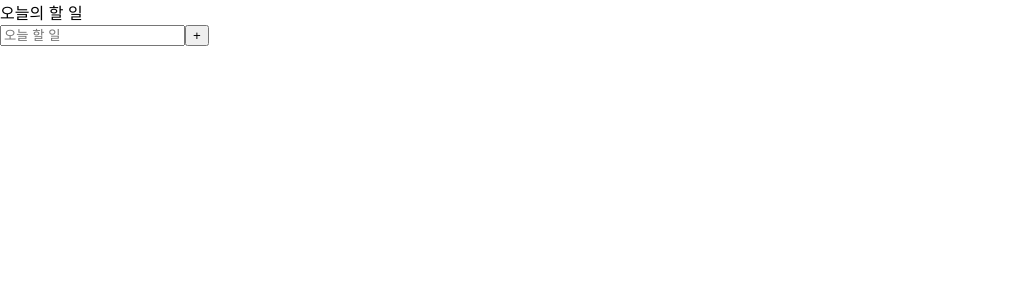
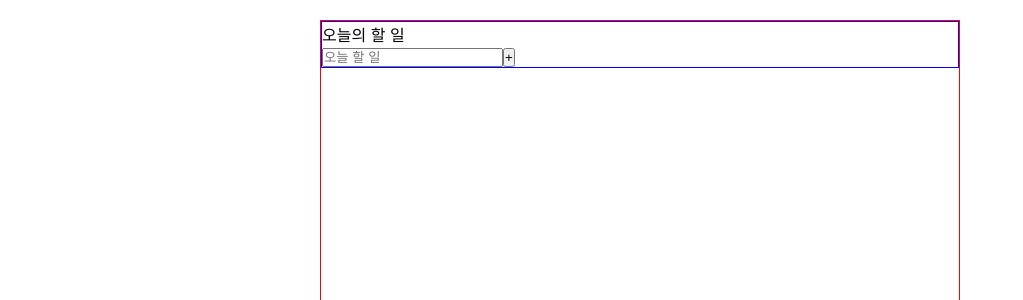
Before and after one commit to wsyeon/todo_ts, a React (Create React App) app: page / in a window 1280 px wide. Shown: the top 300 px of the page, without its empty margins (0-1023 px from the left). Built offline with nearby package versions, Linux system fonts and the light colour scheme.

Commit message:
디자인 툴

```diff
--- a/src/components/TodoInput.tsx
+++ b/src/components/TodoInput.tsx
@@ -60,14 +60,16 @@ const TodoInput: React.FC = ()=> {
     };
 
     return (
-        <div>
-            <div>
+        <div style={{width: "100%", height: "100vh", display: "flex", justifyContent: "center", alignItems: "center"}}>
+            <div style={{border: "1px solid red", height: "95%", width: "50%", overflow: "scroll", overflowX: "hidden"}}>
+                <div style={{border: "1px solid blue"}}>
                     <div>
                         오늘의 할 일
                     </div>
                     <div>
                         <input type='text' onKeyDown={keydownEnter} onChange={onChange} value={inputText} placeholder='오늘 할 일' />
                         <button onClick={onClick}>+</button>
+                    </div>
                 </div>
                 <div>
                     {todoList.map((data, idx)=> (
--- a/src/components/TodoList.tsx
+++ b/src/components/TodoList.tsx
@@ -16,6 +16,8 @@ const TodoList: React.FC<TodoProps> = ({ todo, onDelete, onCheckBox })=> {
         }
     };
 
+    // 703 100.11, x, 8.9
+
     const  checkBoolean = ()=> {
         if (todo && onCheckBox) {
             onCheckBox(todo.id);
@@ -25,14 +27,14 @@ const TodoList: React.FC<TodoProps> = ({ todo, onDelete, onCheckBox })=> {
     return (
         <div>
             {todo === undefined ? (<></>) : (
-                <div style={{display: "flex", justifyContent: 'space-between', width: '80%'}}>
-                    <div style={todo.checked ? {textDecoration: "line-through"} : {}}>
+                <div style={{display: "flex", justifyContent: 'space-between', width: '100%'}}>
+                    <div style={todo.checked ? {textDecoration: "line-through", width: "15%"} : {width: "15%"}}>
                         <input type='checkbox' onClick={checkBoolean} readOnly checked={todo.checked} />{todo.date.toLocaleDateString()}
                     </div>
-                    <div style={todo.checked ? {textDecoration: "line-through"} : {}}>
+                    <div style={todo.checked ? {textDecoration: "line-through", width: "83%", textAlign: "center"} : {width: "83%", textAlign: "center"}}>
                         {todo.text}
                     </div>
-                    <div>
+                    <div style={{width: "2%"}}>
                         <button onClick={upDate} style={{ backgroundColor: "transparent", border: 'none'}}>X</button>
                     </div>
                 </div>
--- a/src/index.css
+++ b/src/index.css
@@ -7,6 +7,12 @@ body {
   -moz-osx-font-smoothing: grayscale;
 }
 
+* {
+  padding: 0;
+  margin: 0;
+  box-sizing: border-box;
+}
+
 code {
   font-family: source-code-pro, Menlo, Monaco, Consolas, 'Courier New',
     monospace;
```
Lines whose indentation alone changed are shown as unchanged.
